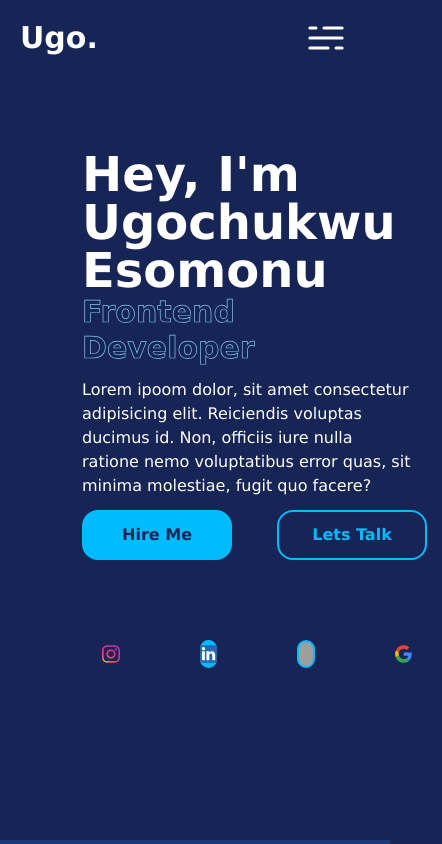
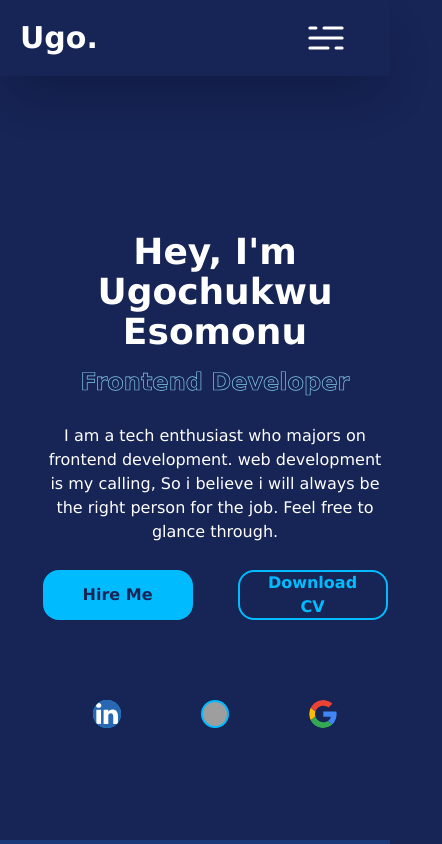
Before and after one commit to UGOGox12/UgoPortfolio2, a React (Vite) app: page / in a window 390 px wide. Shown: the top 844 px of the page, 442 px wide, since content can reach past the window. Built offline with nearby package versions, Linux system fonts and the light colour scheme; grey boxes are pictures that could not be loaded.

Commit message:
responsiveness

```diff
--- a/src/About.jsx
+++ b/src/About.jsx
@@ -2,7 +2,7 @@ export default function About(){
     return(
         <>
         <section
-      className=" AboutUsSection text-white about flex justify-center items-center  flex-col gap-[1.5rem] pb-[6rem] p-23 "
+      className=" AboutUsSection text-white about flex justify-center items-center  flex-col gap-[1.5rem] pb-[6rem] p-23 w-[100%] m-auto  "
       id="about"
     >
       <h2 className="heading text-[2.5rem] font-bold  text-center mb-[.7rem] ">
@@ -21,7 +21,7 @@ export default function About(){
           </div>
 
       <div className="about-content text-center"></div>
-      <h3 className="text-4xl ">Frontend Developer !</h3>
+      <h3 className="text-4xl text-center ">Frontend <span className="text-sky-400">Developer!</span></h3>
       <p className="text-center">
         Like you've seen, my name is Ugochukwu Esomonu, but please
         call me Ugo for short. I like coding simple Pygames for fun, love board
--- a/src/Ed.jsx
+++ b/src/Ed.jsx
@@ -1,11 +1,11 @@
 export default function Education(){
     return(
         <>
-            <section  className=" education text-white flex items-center justify-center flex-col p-[5rem] " id="edu">
-      <h2 className="text-4xl font-bold mb-15">
+            <section  className=" education text-white flex items-center justify-center flex-col p-[5rem] w-[100%] m-auto  " id="edu">
+      <h2 className="text-4xl font-bold mb-15 text-center">
         My <span className="text-sky-400">Journey</span>
       </h2>
-      <div className="education-row flex gap-[4rem] max-sm:flex-col justify-center">
+      <div className="education-row flex gap-[4rem] max-sm:flex-col justify-center max-sm:text-center">
         <div className="education-column ">
 
           <h3 className="text-2xl font-bold ml-4 mb-4">Education</h3>
--- a/src/Footer.jsx
+++ b/src/Footer.jsx
@@ -2,7 +2,7 @@ export default function Footer(){
     return(
         <>
 
-<footer className="text-white text-center  ">
+<footer className="text-white text-center w-[100vw] m-auto">
   <div className="footer-text ">
     <p>Copyright &copy; 2025 by Esomonu Ugochukwu  | All rights reserved.</p>
   </div>
--- a/src/Navbar.jsx
+++ b/src/Navbar.jsx
@@ -1,7 +1,6 @@
 import { useState } from "react";
 import { createRoot } from "react-dom/client";
 // import back from "./assets/epi.jpg"
-
 
 
 
@@ -24,7 +23,7 @@ function hamburger1(){
 
   return(
   <>
-    <header className=" justify-center stick fixed z-50 bg-transparent  w-[100%] top-0 left-0 p-[20px] flex  items-center gap-[50%] max-sm:gap-[15%] transition-[1s]">
+    <header className=" max-lg:gap-60 max-md:gap-50 Open shadow-2xl  justify-center stick fixed z-50 bg-transparent  w-[100%] top-0 left-0 p-[20px] flex  items-center gap-[50%] max-sm:gap-[15%] transition-[1s]">
       <p href="#Home" className="relative text-3xl text-white font-black Open">
         Ugo.
       </p>
--- a/src/Skills.jsx
+++ b/src/Skills.jsx
@@ -2,7 +2,7 @@ function Skills(){
     return(
         <>
 
-<section className="skills text-white pb-[4rem] h-auto p-15" id="skills" >
+<section className=" w-[100%] m-auto  skills text-white pb-[4rem] h-auto p-15" id="skills" >
   <h2 className="text-[2.5rem] font-bold mb-15 text-center">
         My <span className="text-sky-400 ">Skills</span>
       </h2>
@@ -14,22 +14,22 @@ function Skills(){
           <div className="skill-content relative border-2 border-sky-400 rounded-2xl p-[.5rem] pb-[1.5rem]">
 
             <div className="progress">
-              <h3>HTML <span className="text-sky-400">100%</span></h3>
+              <h3>HTML <span className="text-sky-400 font-extrabold">100%</span></h3>
               <div className="bar"><span></span></div>
             </div>
 
             <div className="progress">
-              <h3>CSS <span className="text-sky-400">90%</span></h3>
+              <h3>CSS <span className="text-sky-400 font-extrabold">90%</span></h3>
               <div className="bar"><span className="w-[90%]"></span></div>
             </div>
 
             <div className="progress">
-              <h3>Javascipt <span className="text-sky-400" >82%</span></h3>
+              <h3>Javascipt <span className="text-sky-400 font-extrabold" >82%</span></h3>
               <div className="bar"><span className="w-[82%]"></span></div>
             </div>
 
             <div className="progress">
-              <h3>Python <span className="text-sky-400">80%</span></h3>
+              <h3>Python <span className="text-sky-400 font-extrabold">80%</span></h3>
               <div className="bar"><span className="w-[80%]"></span></div>
             </div>
 
@@ -42,22 +42,22 @@ function Skills(){
           <div className="skill-content  relative border-2 border-sky-400 rounded-2xl p-[.5rem] pb-[1.5rem]">
 
             <div className="progress">
-              <h3>React.js <span className="text-sky-400">75%</span></h3>
+              <h3>React.js <span className="text-sky-400 font-extrabold">75%</span></h3>
               <div className="bar"><span className="w-[75%]"></span></div>
             </div>
 
             <div className="progress">
-              <h3>Tailwind CSS <span className="text-sky-400">85%</span></h3>
+              <h3>Tailwind CSS <span className="text-sky-400 font-extrabold">85%</span></h3>
               <div className="bar"><span className="w-[85%]"></span></div>
             </div>
 
             <div className="progress">
-              <h3>C/C++ <span className="text-sky-400" >90%</span></h3>
+              <h3>C/C++ <span className="text-sky-400 font-extrabold" >90%</span></h3>
               <div className="bar"><span className="w-[90%]"></span></div>
             </div>
 
             <div className="progress">
-              <h3>Git,Version Control <span className="text-sky-400">70%</span></h3>
+              <h3>Git,Version Control <span className="text-sky-400 font-extrabold">70%</span></h3>
               <div className="bar"><span className="w-[70%]"></span></div>
             </div>
 
--- a/src/contact.jsx
+++ b/src/contact.jsx
@@ -1,7 +1,7 @@
 function Contact(){
     return(
     <>
-    <section id="cont" className="contact text-white flex flex-col justify-center items-center  ">
+    <section id="cont" className="contact text-white flex flex-col justify-center gap-4 items-center w-[100%] m-auto ">
   <h2 className="text-4xl text-center font-bold mb-7 mt-8 max-sm:mb-15">Contact <span  className="text-sky-400">Me !</span></h2>
 
   <form  className="h-[500px]  flex flex-col  w-[70%] p-4 justify-center items-center" >
--- a/src/home.jsx
+++ b/src/home.jsx
@@ -1,24 +1,25 @@
 export default function Home(){
     return(
         <>
-         <section id="Home" className="home text-white mt-20 p-[30px] items-center ml-13 inline-block " >
-      <div className="home-content max-w-[600px] mt-10 ">
-        <h1 className="relative text-5xl font-extrabold Open">
+         <section id="Home" className="home text-white mt-20 p-[30px] inline-block w-[100%] h-[100vh] m-auto max-sm:flex max-sm:flex-col max-sm:justify-center max-sm:items-center max-sm:text-center" >
+      <div className="home-content max-w-[600px] mt-10 ml-10 flex flex-col gap-3.5 max-sm:flex max-sm:flex-col max-sm:justify-center max-sm:items-center">
+        <h1 className="relative text-5xl font-extrabold Open max-sm:text-4xl">
           Hey, I'm Ugochukwu Esomonu
         </h1>
-        <h3 className=" dev  relative Open text-3xl font-bold text-transparent ">
+        <h3 className=" dev  relative Open text-3xl font-bold text-transparent max-sm:text-2xl">
           Frontend Developer
         </h3>
         <p className=" relative Open mt-3 mb-3">
-          Lorem ipoom dolor, sit amet consectetur adipisicing elit. Reiciendis
-          voluptas ducimus id. Non, officiis iure nulla ratione nemo
-          voluptatibus error quas, sit minima molestiae, fugit quo facere?
+          I am a tech enthusiast who majors on frontend development.
+          web development is my calling, So i believe i will always be the right person for
+          the job. Feel free to glance through.
         </p>
         <div className="btn-box w-[345px] h-[50px] flex items-center justify-between">
           <a
             href="#"
             className=" relative w-[150px] bg-sky-400 h-[100%] border-2 border-sky-400 inline-flex rounded-2xl text-blue-950  font-semibold items-center justify-center "
           >
+            {/* PROJECT LINKS HERE */}
             <span className=" w-19 hover:bg-blue-950 hover:text-sky-400 h-[100%] flex items-center justify-center transition-all duration-500 rounded-2xl hover:w-full  ">
               Hire Me
             </span>
@@ -27,21 +28,16 @@ export default function Home(){
             href="#"
             className="  relative w-[150px] text-sky-400 h-[100%]  inline-flex rounded-2xl border-2 border-sky-400  font-semibold items-center justify-center bg-transparent "
           >
-            <span className=" w-22 hover:bg-sky-400 hover:text-blue-950 h-[100%] flex items-center justify-center transition-all duration-500 rounded-2xl hover:w-full  ">
-              Lets Talk
+             {/* DOWNLOAD CV HERE */}
+            <span className=" w-[81%] text-center hover:bg-sky-400 hover:text-blue-950 h-[100%] flex items-center justify-center transition-all duration-500 rounded-2xl hover:w-full  ">
+              Download CV
             </span>
           </a>
         </div>
       </div>
-      <div className="my-Socials flex  gap-20 mt-20 ml-5">
-        <a href="#">
-          {" "}
-          <img
-            src="./src/assets/instagramL.svg"
-            alt="hey"
-            className="w-7 h-7 rounded-4xl hover:scale-[1.5] transition-all "
-          />
-        </a>
+
+      <div className="my-Socials Open  flex  gap-20 mt-20 ml-10 ">
+
         <a href="#" className="text-white">
           <img
             src="./src/assets/linkedin.svg"
--- a/src/index.css
+++ b/src/index.css
@@ -3,6 +3,11 @@
 body{
     background-color: #162456;
     font-family:Verdana, Geneva, Tahoma, sans-serif;
+    margin: 0;
+    display: flex;
+    flex-direction: column;
+    justify-content: center;
+    align-items: center;
 }
 
 .Open::before{
--- a/src/main.jsx
+++ b/src/main.jsx
@@ -10,7 +10,7 @@ import Footer from './Footer.jsx';
 import Navbar from './Navbar.jsx';
 createRoot(document.getElementById('root')).render(
 <>
-<div className='bg-blue-950 w-[100vw] h-[100vh] '>
+<div className=' w-[100vw] h-[100vh]  '>
     <Navbar/>
     <Home/>
     <About/>
```
